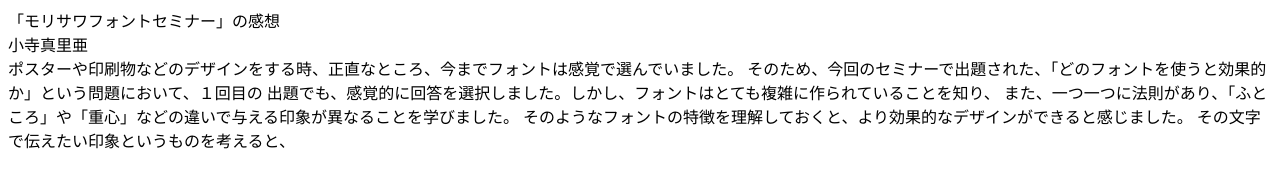
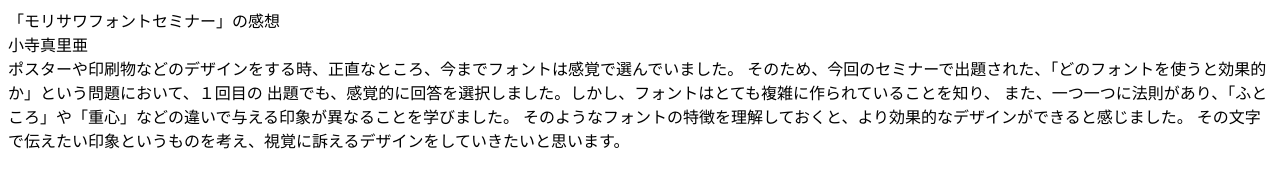
Before and after one commit to 06rice/06rice.github.io, a plain HTML site: page index.html in a window 1280 px wide. Drawn offline with Linux system fonts and the light colour scheme.

Commit message:
Update index.html

```diff
--- a/index.html
+++ b/index.html
@@ -13,6 +13,6 @@
   出題でも、感覚的に回答を選択しました。しかし、フォントはとても複雑に作られていることを知り、
   また、一つ一つに法則があり、「ふところ」や「重心」などの違いで与える印象が異なることを学びました。
   そのようなフォントの特徴を理解しておくと、より効果的なデザインができると感じました。
-  その文字で伝えたい印象というものを考えると、
+  その文字で伝えたい印象というものを考え、視覚に訴えるデザインをしていきたいと思います。
 </body>
 </html>
```
